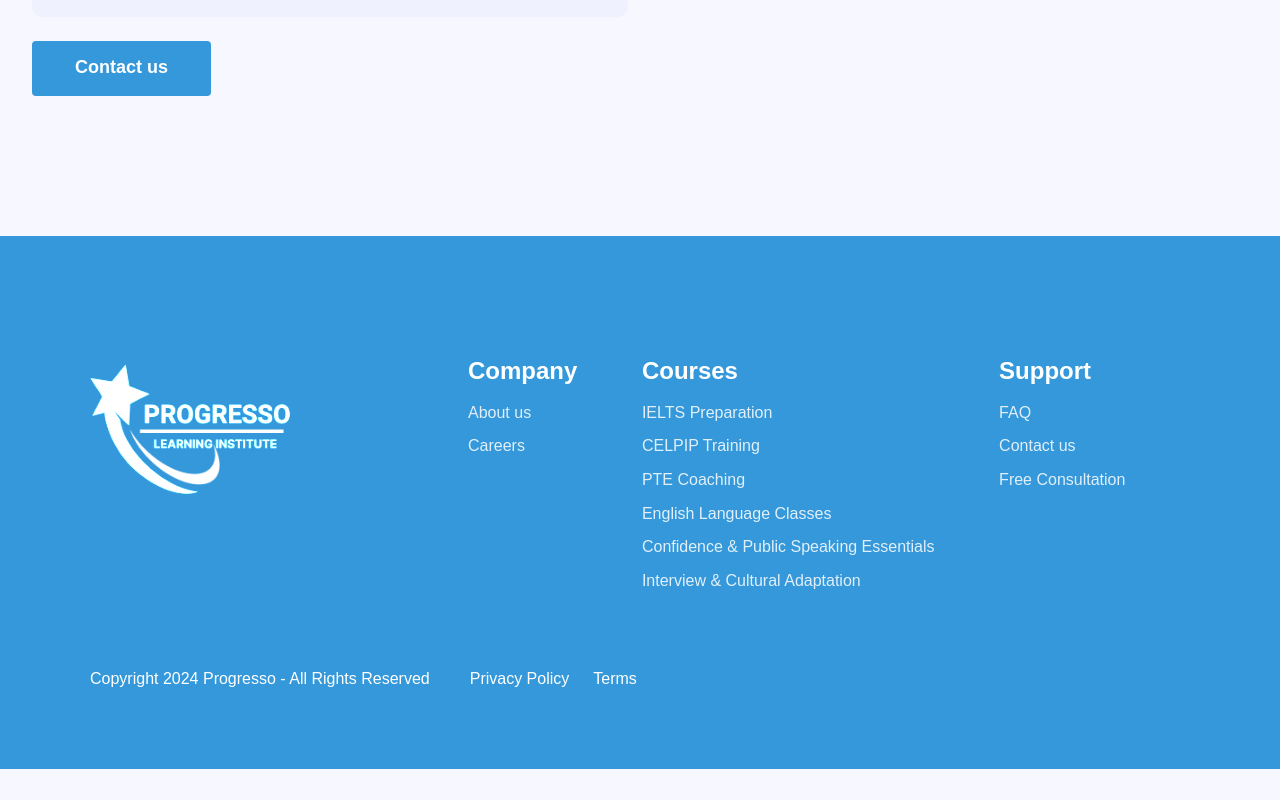
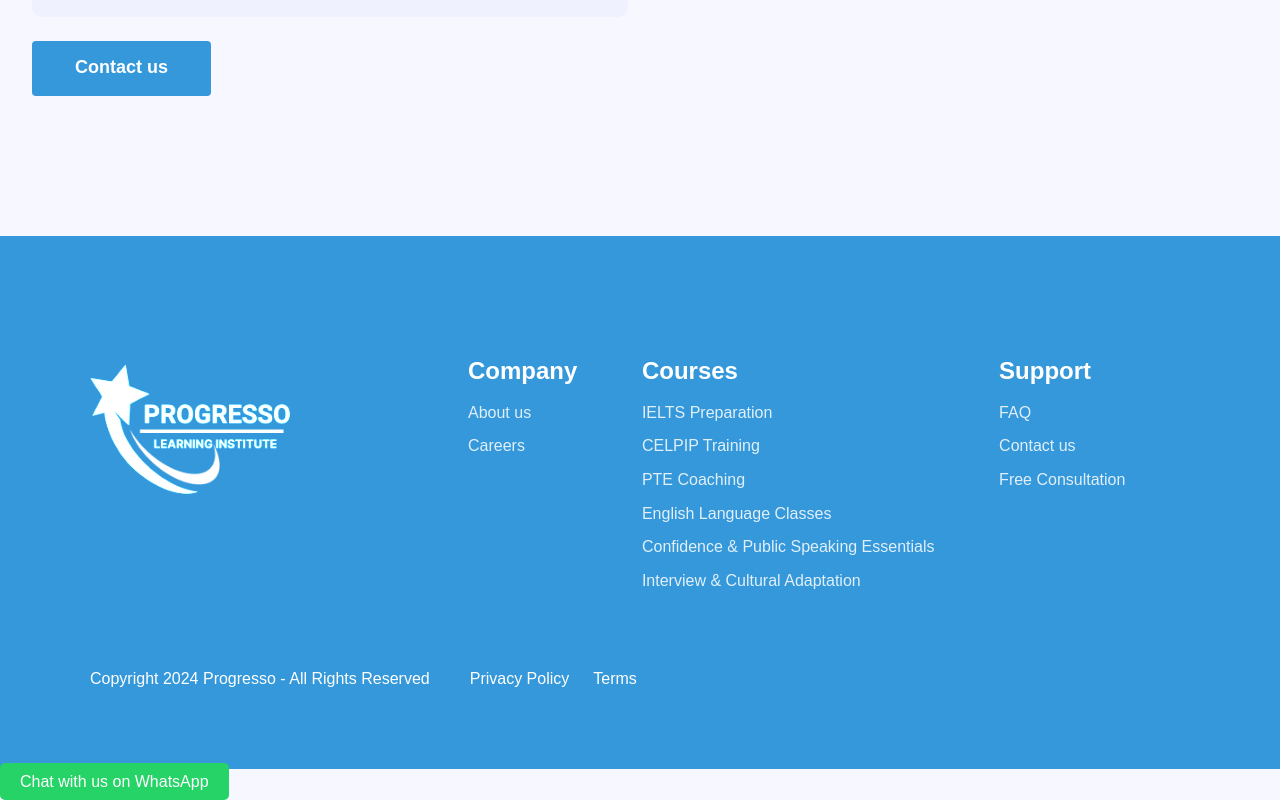
Before and after one commit to bahar-dc/learn-react, a React (Create React App) app: page / in a window 1280 px wide. Shown: the part 6865-7665 px from the top of the page. Before the commit the page ends 7634 px from the top, so only its background shows below. Built offline with nearby package versions, Linux system fonts and the light colour scheme.

Commit message:
Update Footer.jsx

```diff
--- a/src/Components/Footer.jsx
+++ b/src/Components/Footer.jsx
@@ -14,6 +14,30 @@ export const Footer = () => {
             window.removeEventListener('hashchange', handleHashChange);
         };
     }, []);
+
+
+     useEffect(() => {
+        const initLandbot = () => {
+            if (window.Landbot) {
+                new window.Landbot.Livechat({
+                    configUrl: 'https://storage.googleapis.com/landbot.online/v3/H-2680373-BTGWIQI4AOXCTLO0/index.json',
+                });
+            }
+        };
+
+        // Dynamically load the Landbot script
+        const script = document.createElement('script');
+        script.src = 'https://cdn.landbot.io/landbot-3/landbot-3.0.0.js';
+        script.async = true;
+        script.onload = initLandbot; // Initialize Landbot when the script is loaded
+        document.body.appendChild(script);
+
+        // Clean up the script when component is unmounted
+        return () => {
+            document.body.removeChild(script);
+        };
+    }, []);
+
 
     return (
         <>
@@ -55,8 +79,8 @@ export const Footer = () => {
                                     <a className="link" href="#contact"><span>Support</span></a>
                                     <ul>
                                         <li><a className="link" href="#/faqs">FAQ</a></li>
-                                        <li><a className="link diva" href="#/contact-us">Contact us</a></li>
-                                        <li><a className="link" href="#/consultation">Free Consultation</a></li>
+                                        <li><a className="link diva" href="#/contact">Contact us</a></li>
+                                        <li><a className="link" href="#/contact">Free Consultation</a></li>
                                     </ul>
                                 </li>
                             </ul><a className="link" href="/become-a-teacher">Become a teacher</a>
@@ -74,6 +98,21 @@ export const Footer = () => {
                     </div>
                 </footer>
             </div>
+
+             <a
+                href="https://wa.me/1234567890?text=Hello!%20I%20need%20some%20help"
+                target="_blank"
+                rel="noopener noreferrer"
+                style={{
+                    textDecoration: 'none',
+                    color: '#fff',
+                    backgroundColor: '#25D366',
+                    padding: '10px 20px',
+                    borderRadius: '5px'
+                }}
+            >
+                Chat with us on WhatsApp
+            </a>
         </>
     )
 }
```
